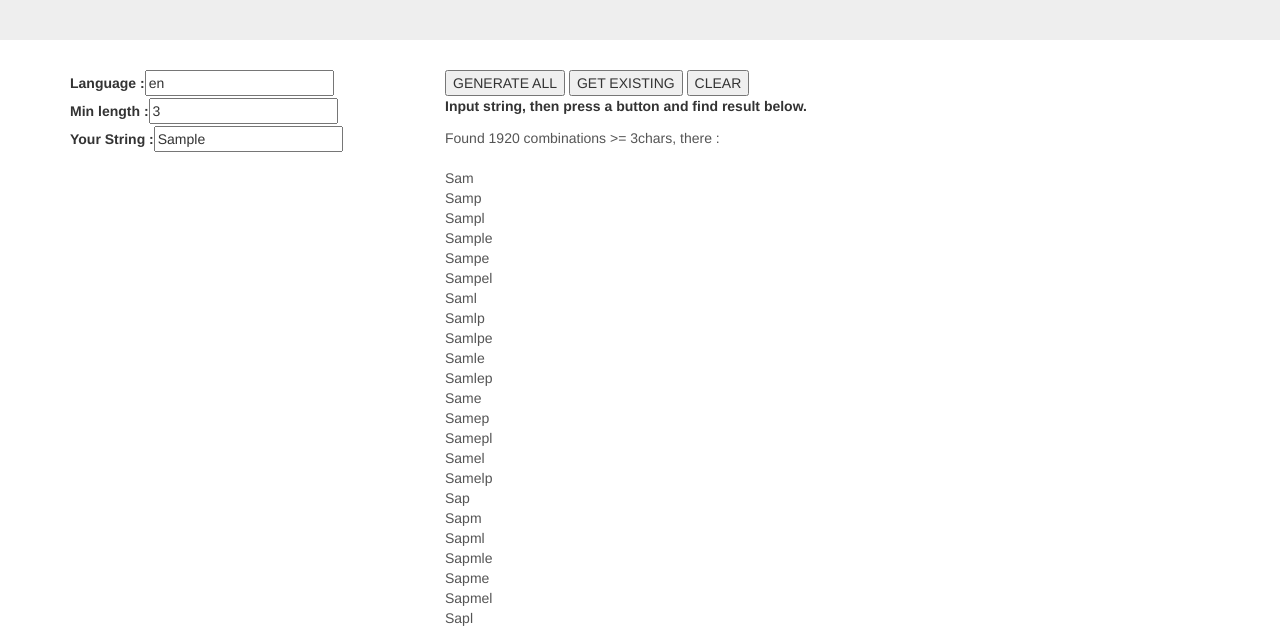
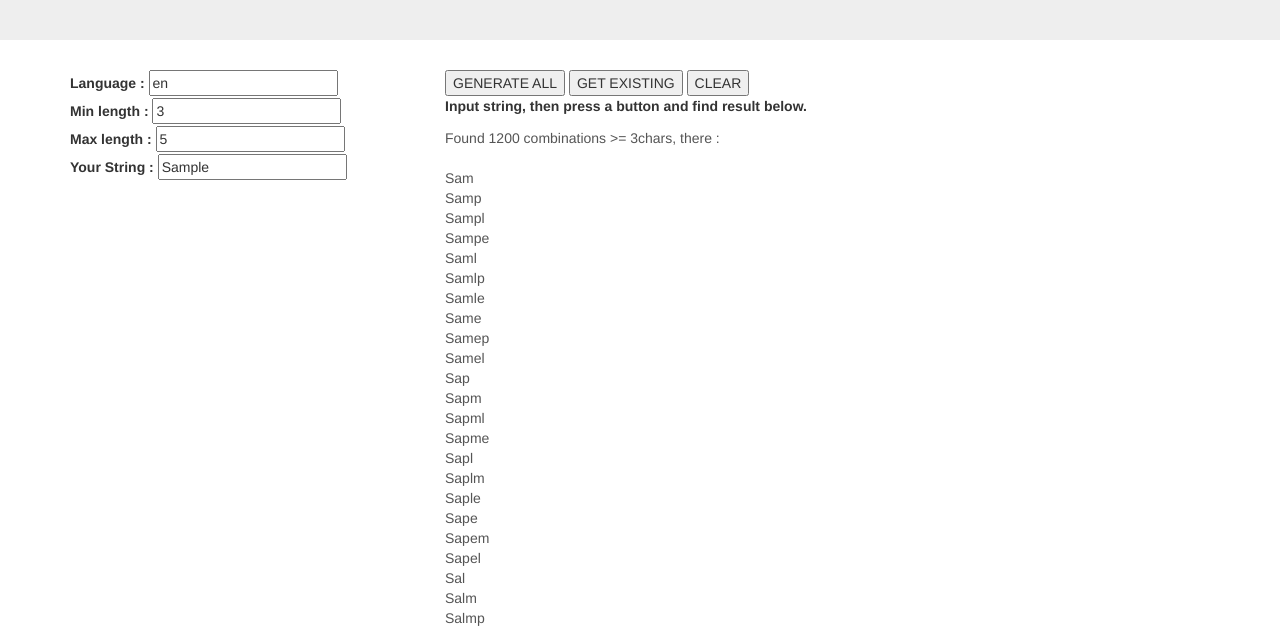
Before and after one commit to SergSkol/CharPermuteGenerator, a plain HTML site: page index.html in a window 1280 px wide. Both pictures are taken after typing "Sample" into the empty fields and a click on the button "GENERATE ALL". Shown: the part 155-786 px from the top of the page. Drawn offline with nearby package versions, Linux system fonts and the light colour scheme.

Commit message:
Add max length

```diff
--- a/index.html
+++ b/index.html
@@ -12,9 +12,17 @@
     <div class="container">
         <div class="row">
             <div class="col-sm-4">
-                <label for="input">Language : </label><input id="lang" type="text" placeholder="en" value="en"><br>
-                <label for="input">Min length : </label><input id="minLen" type="text" placeholder="" value = 3><br>
-                <label for="input">Your String : </label><input id="input" type="text" placeholder="">
+                <label for="input">Language : </label>
+                <input id="lang" type="text" placeholder="en" value="en"><br>
+
+                <label for="input">Min length : </label>
+                <input id="minLen" type="text" placeholder="" value = 3><br>
+
+                <label for="input">Max length : </label>
+                <input id="maxLen" type="text" placeholder="" value = 5><br>
+
+                <label for="input">Your String : </label>
+                <input id="input" type="text" placeholder="">
             </div>
             <div>
                 <button id="btn_all">GENERATE ALL</button>
@@ -55,7 +63,7 @@
             xhr.onload = function() {
                 if (xhr.status === 200) {
                     //parse JSON datax`x
-                    data = JSON.parse(xhr.responseText)
+                    data = JSON.parse(xhr.responseText);
 
                     if('title' in data){
                         console.log('not exist : '+wordQuery);
@@ -73,7 +81,7 @@
 
             //triggered when a network-level error occurs with the request
             xhr.onerror = function() {
-            console.log("Network error occurred")
+                console.log("Network error occurred")
             }
 
             //triggered periodically as the client receives data
@@ -112,8 +120,9 @@
         btn_all.onclick = function() {
             permArr.length = 0;
             usedChars.length = 0;
-            let perm_all = permute(input.value);
-            let perm = perm_all.filter(word => word.length >= minLen.value);
+            let perm = permute(input.value);
+            perm = perm.filter(word => word.length >= minLen.value);
+            perm = perm.filter(word => word.length <= maxLen.value);
 
             output.innerHTML = "Found "+perm.length+" combinations >= "+minLen.value+"chars, there :<br>";
             output.innerHTML += "<br>"+perm.join('<br>'); // output all combinations
@@ -122,12 +131,14 @@
         btn_exist.onclick = function() {
             permArr.length = 0;
             usedChars.length = 0;
-            let perm_all = permute(input.value);
-            let perm = perm_all.filter(word => word.length >= minLen.value);
+            let perm = permute(input.value);
+            perm = perm.filter(word => word.length >= minLen.value);
+            perm = perm.filter(word => word.length <= maxLen.value);
 
             output.innerHTML = "Found "+perm.length+" combinations >= "+minLen.value+"chars, there are existing:<br>";
             for(let i=0; i < perm.length; i++){
-                checkWord(perm[i])
+                checkWord(perm[i]);
+                setTimeout(function(){}, 500);
             }
         }
 
```
